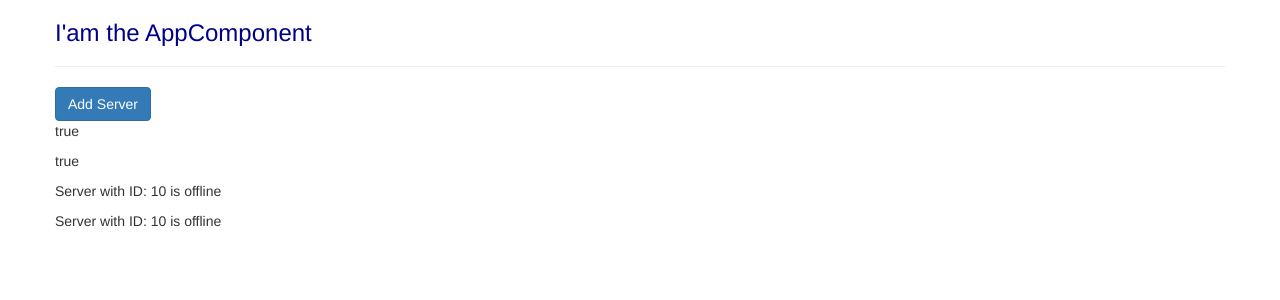
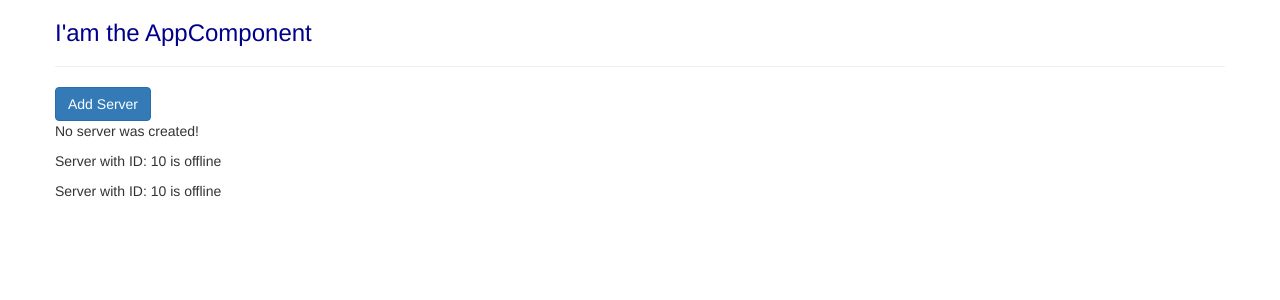
Before and after one commit to siromanto/angular-first-app, an Angular app: page / in a window 1280 px wide. Shown: the top 300 px of the page. Built offline with nearby package versions, Linux system fonts and the light colour scheme.

Commit message:
event binding

```diff
--- a/src/app/servers/servers.component.html
+++ b/src/app/servers/servers.component.html
@@ -1,8 +1,9 @@
 <button
   class="btn btn-primary"
-  [disabled]="!allowNewServer">Add Server
+  [disabled]="!allowNewServer"
+  (click)="onCreateServer()">Add Server
 </button>
-<p [innerText]="allowNewServer"></p>
-<p>{{ allowNewServer }}</p>
+<!--<p [innerText]="allowNewServer"></p>-->
+<p>{{ serverCreationStatus }}</p>
 <app-server></app-server>
 <app-server></app-server>
--- a/src/app/servers/servers.component.ts
+++ b/src/app/servers/servers.component.ts
@@ -7,14 +7,18 @@
 })
 export class ServersComponent implements OnInit {
   allowNewServer = false;
+  serverCreationStatus = 'No server was created!';
 
   constructor() {
     setTimeout(() => {
       this.allowNewServer = true;
-    },2000)
+    }, 2000);
   }
 
   ngOnInit() {
   }
 
+    onCreateServer() {
+      this.serverCreationStatus = 'Server was created!';
+    }
 }
```
